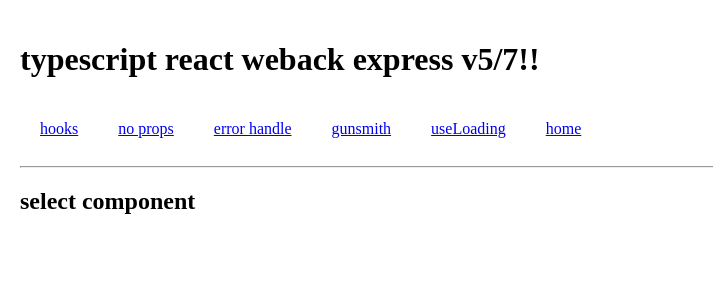
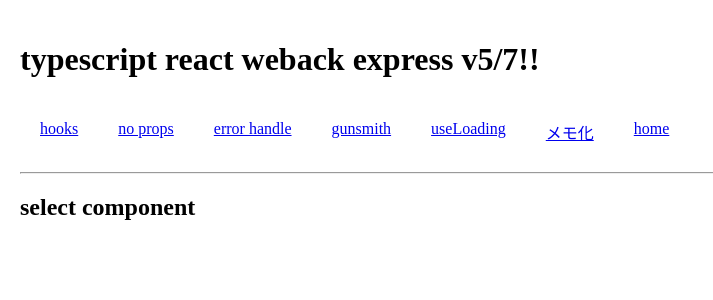
Before and after one commit to zvvlj0219/typescript-react-webpack-express, a React app: page / in a window 1280 px wide. Shown: the top 300 px of the page, without its empty margins (0-713 px from the left). Built offline with nearby package versions, Linux system fonts and the light colour scheme.

Commit message:
ルートとリンク定義

```diff
--- a/src/client/App.tsx
+++ b/src/client/App.tsx
@@ -5,6 +5,8 @@ import NoPropsDrilling from './view/NoPropsDrilling'
 import ErrorHandle from './view/ErrorHandle'
 import Weapon from './view/Weapon'
 import { Load } from './view/useLoading'
+import React from 'react'
+import FormPage from './view/メモ化/page'
 
 const App: React.VFC = () => (
     <div>
@@ -30,6 +32,9 @@ const App: React.VFC = () => (
             <Link to="/useLoading" style={{ padding: '20px' }}>
                 useLoading
             </Link>
+            <Link to="/memo" style={{ padding: '20px' }}>
+                メモ化
+            </Link>
             <Link to="/" style={{ padding: '20px' }}>
                 home
             </Link>
@@ -42,6 +47,7 @@ const App: React.VFC = () => (
             <Route path="/eh" element={<ErrorHandle />} />
             <Route path="/useContext_customHook" element={<Weapon />} />
             <Route path="/useLoading" element={<Load />} />
+            <Route path="/memo" element={<FormPage />} />
         </Routes>
     </div>
 )
```
